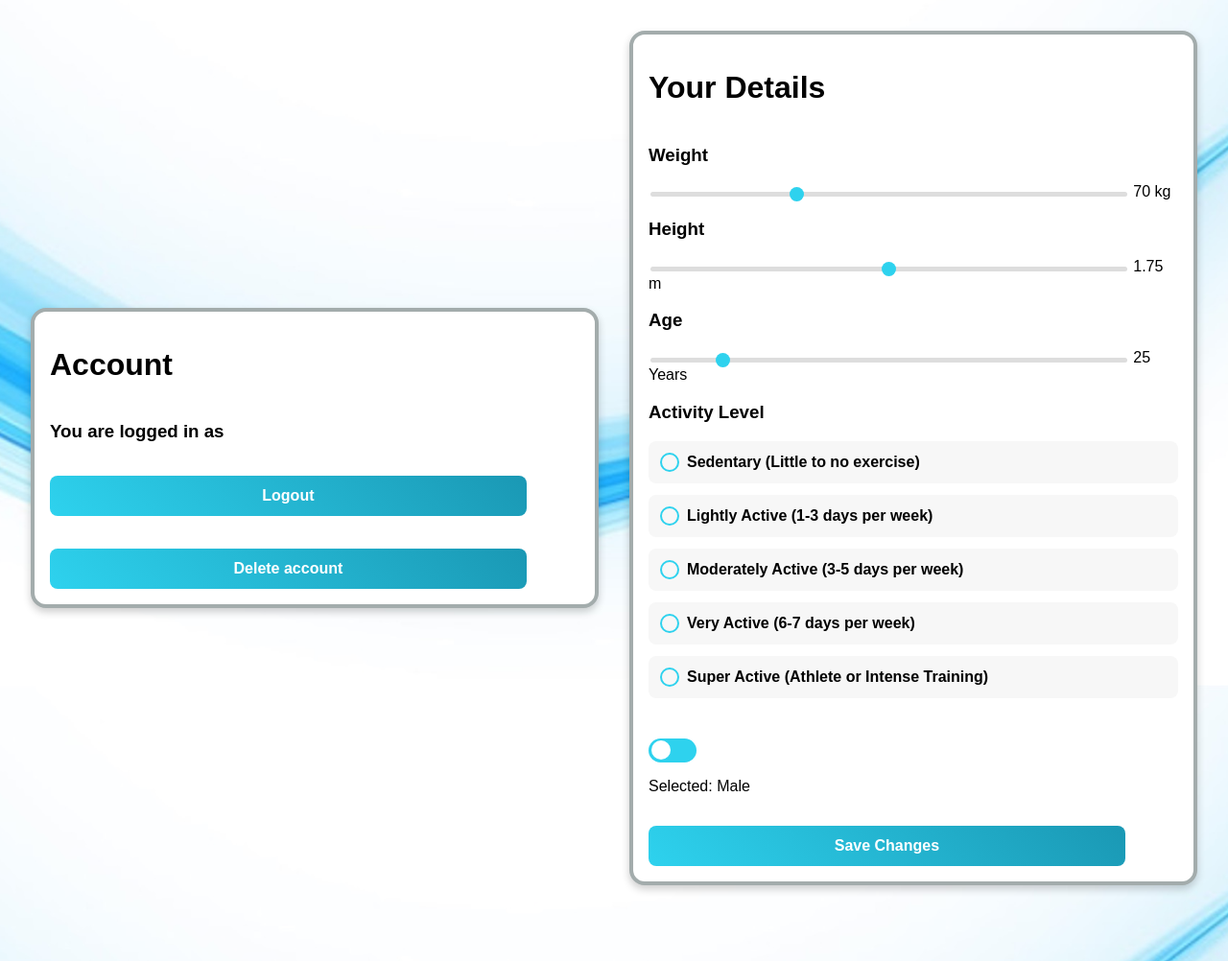
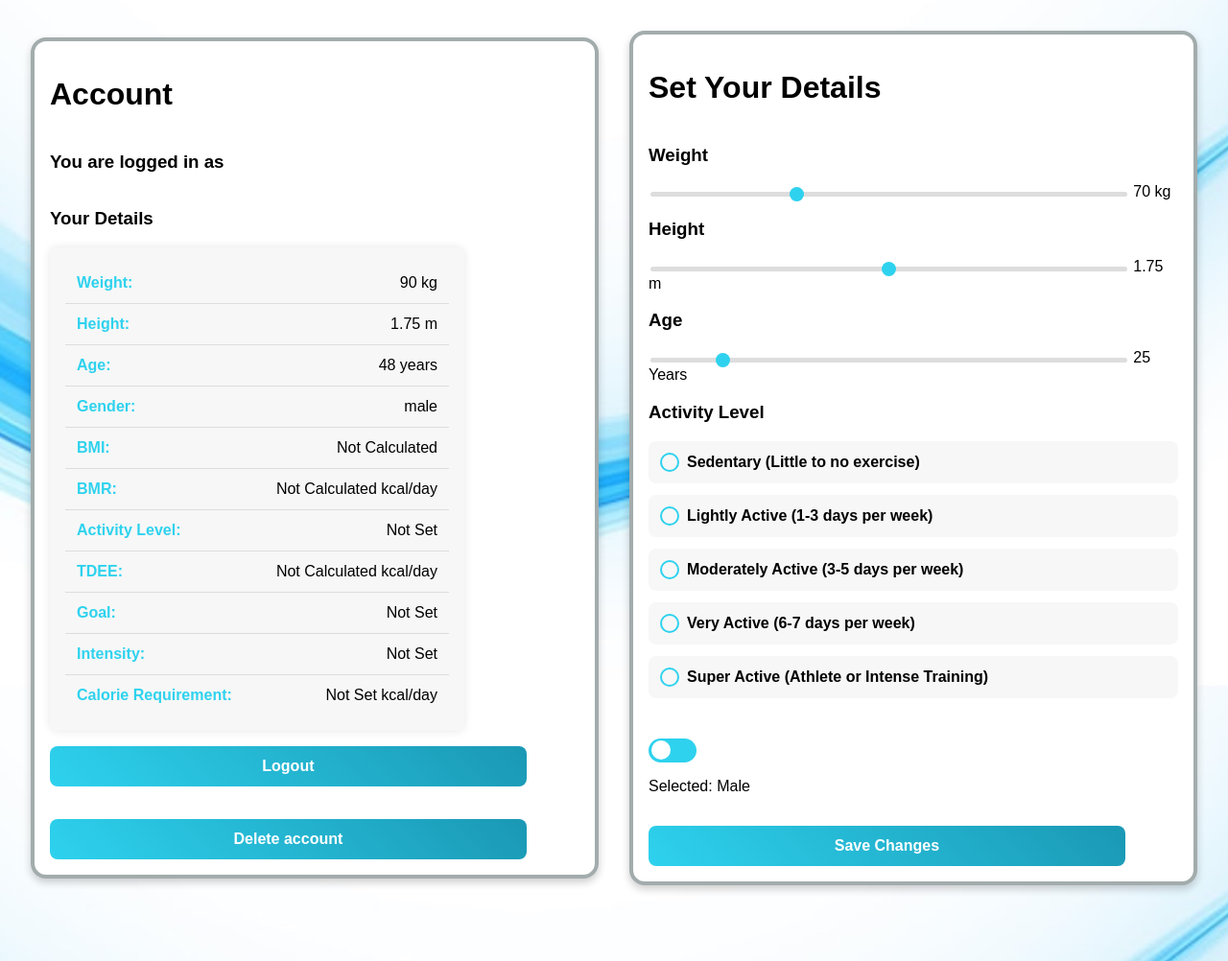
Before and after one commit to sachasl/Fitness-Website, a Python web app: template templates/account.html in a window 1280 px wide. Shown: the part 86-1088 px from the top of the page at 96% size. Run offline with Jinja, Linux system fonts and the light colour scheme; the template is opened without the code that fills it, so the values that code supplies are empty.

Commit message:
seventh commit

```diff
--- a/static/style.css
+++ b/static/style.css
@@ -330,6 +330,36 @@ input:checked + .slider:before {
   transform: translateX(1.5rem);
 }
 
+/* User Details List */
+.user-details {
+  list-style: none;
+  padding: 1rem;
+  margin: 0;
+  background: #f7f7f7;
+  border-radius: 0.5rem;
+  box-shadow: 0 0 10px rgba(0, 0, 0, 0.1);
+  max-width: 400px;
+}
+
+/* Style Each List Item */
+.user-details li {
+  padding: 0.75rem;
+  font-size: 1rem;
+  border-bottom: 1px solid #ddd;
+  display: flex;
+  justify-content: space-between;
+}
+
+/* Last Item No Border */
+.user-details li:last-child {
+  border-bottom: none;
+}
+
+/* Highlight Key Information */
+.user-details li strong {
+  color: #2ed2ee;
+}
+
 /* Footer */
 footer {
   display: flex;
--- a/templates/account.html
+++ b/templates/account.html
@@ -11,6 +11,22 @@
     <div class="section-box">
         <h1>Account</h1>
         <h3>You are logged in as {{username}}</h3>
+
+        <!-- Display User Details -->
+         <h3>Your Details</h3>
+        <ul class="user-details">
+            <li><strong>Weight:</strong> {{ user_db.weight if user_db.weight else 90 }} kg</li>
+            <li><strong>Height:</strong> {{ user_db.height if user_db.height else 1.75 }} m</li>
+            <li><strong>Age:</strong> {{ user_db.age if user_db.age else 48 }} years</li>
+            <li><strong>Gender:</strong> {{ user_db.gender if user_db.gender else 'male' }}</li>
+            <li><strong>BMI:</strong> {{ user_db.bmi if user_db.bmi else 'Not Calculated' }}</li>
+            <li><strong>BMR:</strong> {{ user_db.bmr if user_db.bmr else 'Not Calculated' }} kcal/day</li>
+            <li><strong>Activity Level:</strong> {{ user_db.exercise_level.replace("_", " ").title() if user_db.exercise_level else 'Not Set' }}</li>
+            <li><strong>TDEE:</strong> {{ user_db.tdee if user_db.tdee else 'Not Calculated' }} kcal/day</li>
+            <li><strong>Goal:</strong> {{ user_db.goal if user_db.goal else 'Not Set' }}</li>
+            <li><strong>Intensity:</strong> {{ user_db.intensity if user_db.intensity else 'Not Set' }}</li>
+            <li><strong>Calorie Requirement:</strong> {{ user_db.caloriesRequired if user_db.caloriesRequired else 'Not Set' }} kcal/day</li>
+        </ul>
 
         <!-- Logout Button -->
         <form method="POST" action='/account'>
@@ -31,7 +47,7 @@
 
     <!-- User Details Form -->
     <div class='section-box'>
-        <h1>Your Details</h1>
+        <h1>Set Your Details</h1>
 
         <form method="POST" action="/account">
             <!-- Weight Slider -->
```
Also changed, not shown: app.py (+5 -5 lines), templates/goals.html (+10 -0 lines), instance/users.sqlite3.
